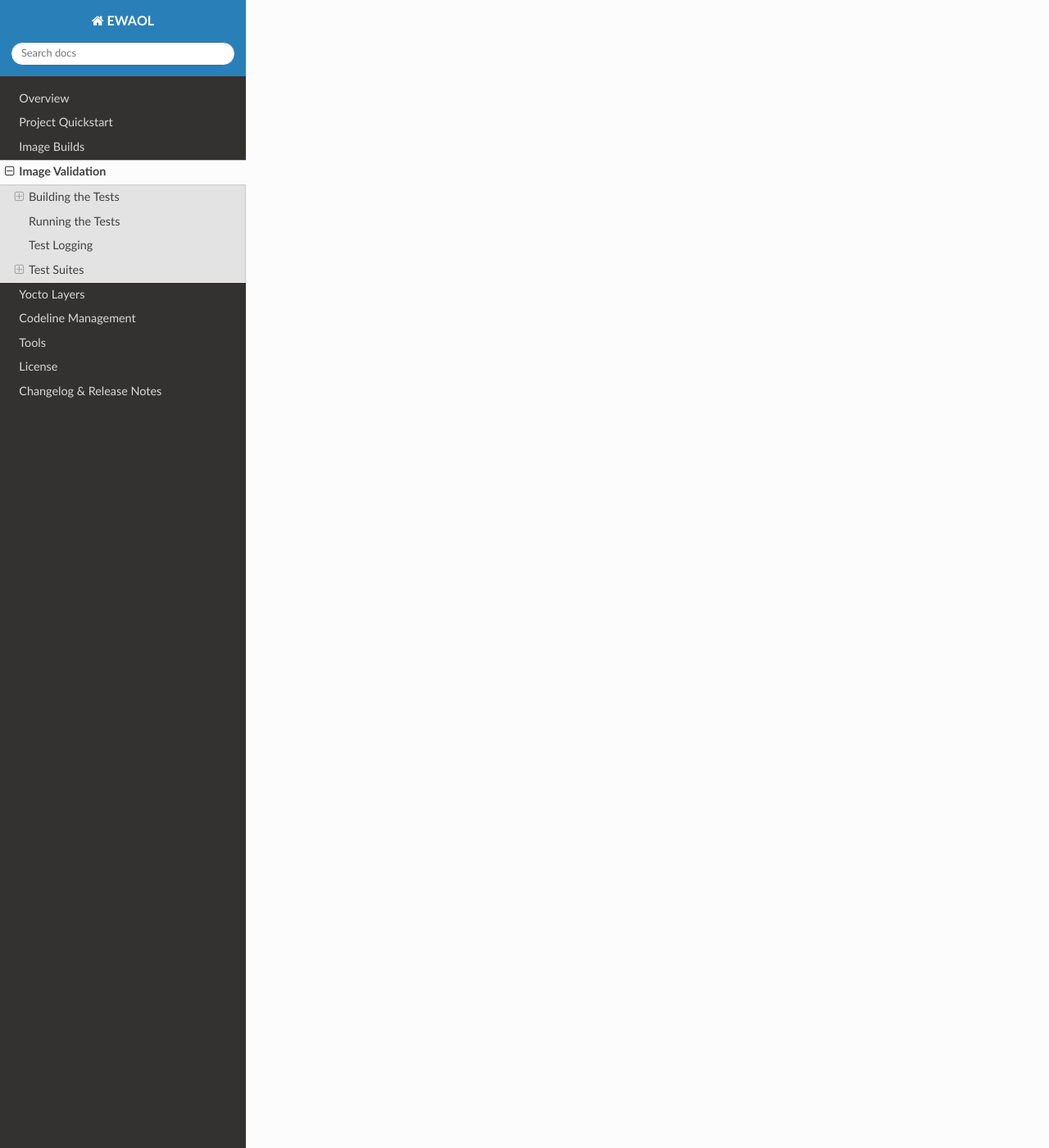
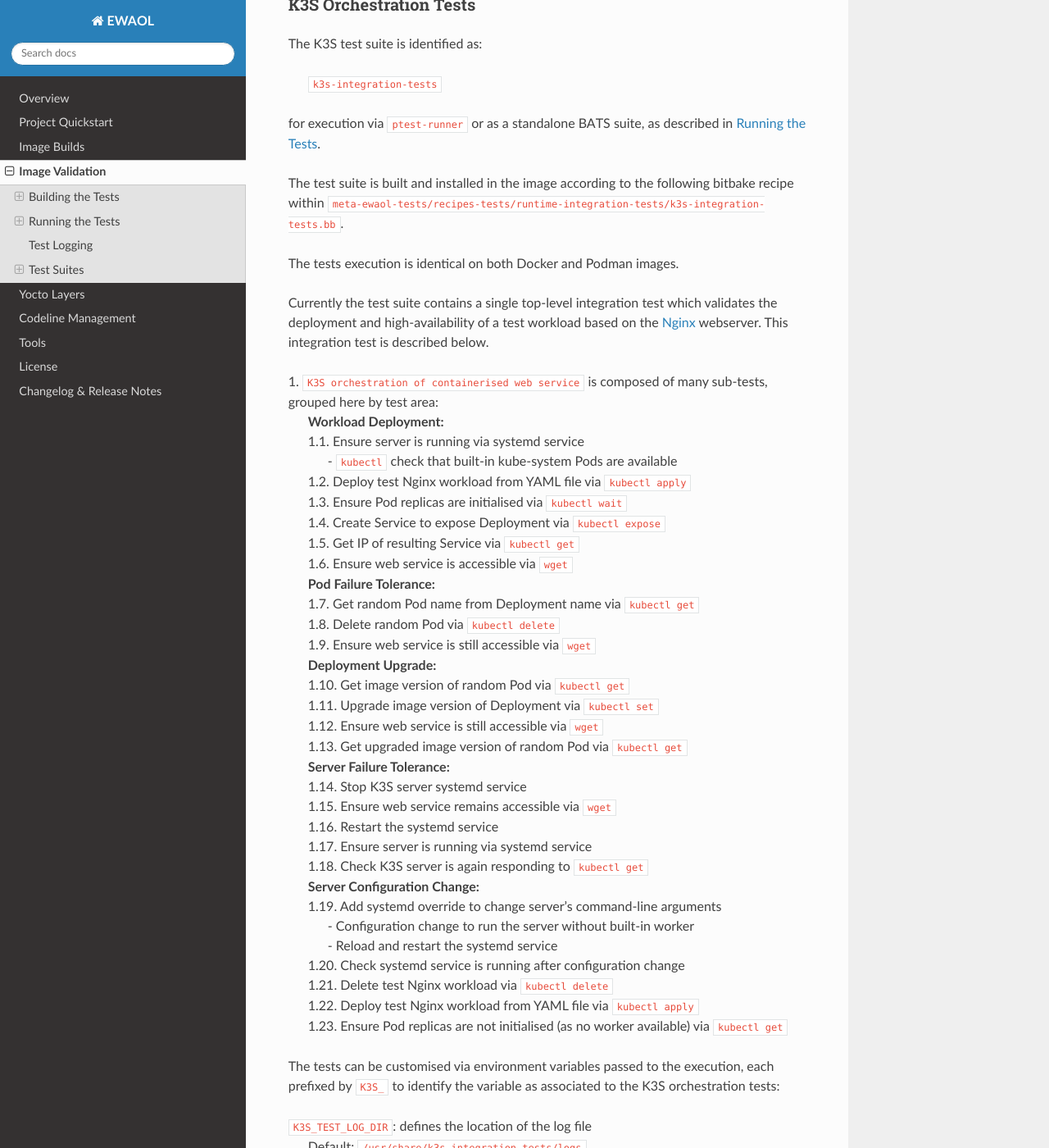
Before and after one commit to chaoge525/soafee_demo, a Sphinx documentation site: the page built from documentation/validations.rst, in a window 1280 px wide and 1400 px high, scrolled down 6516 px. Shown: the whole window at 82% size. Built offline with Sphinx 7.4.7 and the Read the Docs theme 2.0.0, drawn with Linux system fonts in a browser that asks for light colours; some of the changed text lies outside the part shown.

Commit message:
doc: Add K3S support and integration test suite documentation
Issue-Id: SCM-2365
Issue-Id: SCM-2366
Signed-off-by: Richard Neill <richard.neill@arm.com>
Change-Id: Iae0b03219dcc485741a3c4ceb8f1fbfb5c198889

````diff
--- a/documentation/validations.rst
+++ b/documentation/validations.rst
@@ -7,13 +7,14 @@ after booting the image, or within a Continuous Integration process.
 
 The EWAOL integration tests provide a mechanism to validate that an image has
 functionality that is compliant with the EWAOL project, where the
-``meta-ewaol-tests`` Yocto layer is independently available for inclusion in any
-desired Yocto image build process.
+``meta-ewaol-tests`` Yocto layer is independently available for inclusion in
+any desired Yocto image build process.
 
 Currently, run-time integration tests are provided for validating the
 functionality of:
 
 * Container Engine (Docker, Podman)
+* K3S Container Orchestration
 
 These integration tests are described later in this document.
 
@@ -94,14 +95,16 @@ Running the Tests
 -----------------
 
 Once the tests are built and the image booted, they can be run on the target
-either using the ptest framework via:
+using the ptest framework via:
 
 .. code-block:: console
 
    ptest-runner [test-suite-id]
 
-Or as a standalone BATS script, via a runner script included in the test suite
-directory:
+If the test suite identifier is omitted, all integration tests will be run.
+
+Alternatively, the tests may be run as a standalone BATS script, via a runner
+script included in the test suite directory:
 
 .. code-block:: console
 
@@ -116,7 +119,103 @@ composed of multiple assertions, where each assertion is considered a named
 sub-test. If a sub-test fails, its individual result will be included in the
 output with a similar format. In addition, if a test failed then debugging
 information will be provided in the output with a ``DEBUG`` prefix. The format
-of these results are described in `Test Logging`_ below.
+of these results are described in `Test Logging`_.
+
+.. _validations_fvp-base_running_tests:
+
+fvp-base: running tests
+^^^^^^^^^^^^^^^^^^^^^^^
+
+To start fvp emulation and run tests you need to:
+
+* build the tests using above instructions
+  `fvp-base: build image including tests`_
+* start the fvp-base emulator with podman or docker flavour:
+
+  * using ``kas`` directly:
+
+    .. code-block:: console
+
+      kas shell --keep-config-unchanged \
+          meta-ewaol-config/kas/fvp-base.yml:meta-ewaol-config/kas/tests.yml \
+              --command "../layers/meta-arm/scripts/runfvp \
+                   tmp/deploy/images/fvp-base/ewaol-image-[docker|podman]-fvp-base.fvpconf \
+                   --console \
+                   -- \
+                       --parameter 'bp.smsc_91c111.enabled=1' \
+                       --parameter 'bp.hostbridge.userNetworking=true'"
+
+  * using ``tools/build/kas-ci-build.py``:
+
+    .. code-block:: console
+
+        ./tools/build/kas-ci-build.py fvp-base.yml:tests.yml \
+            --engine-arguments ' -it -p 5000:5000' \
+            --kas-arguments 'shell --keep-config-unchanged \
+                --command "/work/layers/meta-arm/scripts/runfvp \
+                    tmp/deploy/images/fvp-base/ewaol-image-[docker|podman]-fvp-base.fvpconf \
+                       -- \
+                           --parameter \"bp.smsc_91c111.enabled=1\" \
+                           --parameter \"bp.hostbridge.userNetworking=true\""'
+
+    * grab FVP emulation console in other terminal window with
+      ``telnet localhost 5000``
+
+* login as ``root`` without password, then execute all tests with:
+
+.. code-block:: console
+
+    $ ptest-runner
+    START: ptest-runner
+    [...]
+    PASS:container-engine-integration-tests
+    [...]
+    PASS:k3s-integration-tests
+    [...]
+    STOP: ptest-runner
+
+  * to run a specific integration test suite, provide its identifier as an
+  argument to ``ptest-runner``.
+
+* to finish the fvp emulation you need to close telnet session
+  and stop the runfvp script:
+
+  1. to close telnet session:
+
+    * escape to telnet console with ``ctrl+]``
+    * run ``quit`` to close the session.
+
+  2. to stop the runfvp:
+
+    * type ``ctrl+c`` and wait for kas process to finish
+
+.. _validations_n1sdp_running_tests:
+
+n1sdp: running tests
+^^^^^^^^^^^^^^^^^^^^
+
+To run tests on N1SDP you need to:
+
+* build the tests using above instructions `n1sdp: build image including tests`_
+* boot a n1sdp board using the images generated by kas using the information
+  from the :ref:`quickstart_deploy_on_n1sdp` section.
+
+Log in as ``root`` without password. All tests can then be launched from the
+main console:
+
+.. code-block:: console
+
+    $ ptest-runner
+    START: ptest-runner
+    [...]
+    PASS:container-engine-integration-tests
+    [...]
+    PASS:k3s-integration-tests
+    [...]
+    STOP: ptest-runner
+
+To run a specific integration test suite, provide its identifier as an argument
+to ``ptest-runner``.
 
 Test Logging
 ------------
@@ -144,8 +243,8 @@ the log. The format of a debugging message is:
 
     ``DEBUG:[top_level_test_name]:[return_code]:[stdout]:[stderr]```
 
-Additional informational messages may appear in the log file with an ``INFO``
-prefix, e.g. to log that an environment clean-up action occurred.
+Additional informational messages may appear in the log file with ``INFO`` or
+``DEBUG`` prefixes, e.g. to log that an environment clean-up action occurred.
 
 The test suites are detailed below.
 
@@ -199,96 +298,10 @@ container engine tests:
 |    See `Test Logging`_
 |  ``CE_TEST_CLEAN_ENV``: enable test environment cleanup
 |    Default: ``1`` (enabled)
-|    See `Environment Clean-Up`_
+|    See `Container Engine Environment Clean-Up`_
 
-.. _validations_fvp-base_running_tests:
-
-fvp-base: running tests
-"""""""""""""""""""""""
-
-To start fvp emulation and run tests you need to:
-
-* build the tests using above instructions
-  `fvp-base: build image including tests`_
-* start the fvp-base emulator with podman or docker flavour:
-
-  * using ``kas`` directly:
-
-    .. code-block:: console
-
-      kas shell --keep-config-unchanged \
-          meta-ewaol-config/kas/fvp-base.yml:meta-ewaol-config/kas/tests.yml \
-              --command "../layers/meta-arm/scripts/runfvp \
-                   tmp/deploy/images/fvp-base/ewaol-image-[docker|podman]-fvp-base.fvpconf \
-                   --console \
-                   -- \
-                       --parameter 'bp.smsc_91c111.enabled=1' \
-                       --parameter 'bp.hostbridge.userNetworking=true'"
-
-  * using ``tools/build/kas-ci-build.py``:
-
-    .. code-block:: console
-
-        ./tools/build/kas-ci-build.py fvp-base.yml:tests.yml \
-            --engine-arguments ' -it -p 5000:5000' \
-            --kas-arguments 'shell --keep-config-unchanged \
-                --command "/work/layers/meta-arm/scripts/runfvp \
-                    tmp/deploy/images/fvp-base/ewaol-image-[docker|podman]-fvp-base.fvpconf \
-                       -- \
-                           --parameter \"bp.smsc_91c111.enabled=1\" \
-                           --parameter \"bp.hostbridge.userNetworking=true\""'
-
-    * grab FVP emulation console in other terminal window with
-      ``telnet localhost 5000``
-
-* login as ``root`` without password, then execute tests with:
-
-.. code-block:: console
-
-    $ ptest-runner container-engine-integration-tests
-    START: ptest-runner
-    [...]
-    PASS:container-engine-integration-tests
-    [...]
-    STOP: ptest-runner
-
-* to finish the fvp emulation you need to close telnet session
-  and stop the runfvp script:
-
-  1. to close telnet session:
-
-    * escape to telnet console with ``ctrl+]``
-    * run ``quit`` to close the session.
-
-  2. to stop the runfvp:
-
-    * type ``ctrl+c`` and wait for kas process to finish
-
-.. _validations_n1sdp_running_tests:
-
-n1sdp: running tests
-""""""""""""""""""""
-
-To run tests on N1SDP you need to:
-
-* build the tests using above instructions `n1sdp: build image including tests`_
-* boot a n1sdp board using the images generated by kas using the information
-  from the :ref:`quickstart_deploy_on_n1sdp` section.
-
-Login as ``root`` without password. Tests can then be launched from the main
-console:
-
-.. code-block:: console
-
-    $ ptest-runner container-engine-integration-tests
-    START: ptest-runner
-    [...]
-    PASS:container-engine-integration-tests
-    [...]
-    STOP: ptest-runner
-
-Environment Clean-Up
-""""""""""""""""""""
+Container Engine Environment Clean-Up
+"""""""""""""""""""""""""""""""""""""
 
 A clean environment is expected when running the container engine tests. For
 example, if the target image already exists within the container engine
@@ -308,3 +321,96 @@ The environment clean operation involves:
 
 If enabled then the environment clean operations will always be run, regardless
 of test-suite success or failure.
+
+K3S Orchestration Tests
+^^^^^^^^^^^^^^^^^^^^^^^
+
+The K3S test suite is identified as:
+
+    ``k3s-integration-tests``
+
+for execution via ``ptest-runner`` or as a standalone BATS suite, as described
+in `Running the Tests`_.
+
+The test suite is built and installed in the image according to the following
+bitbake recipe within
+``meta-ewaol-tests/recipes-tests/runtime-integration-tests/k3s-integration-tests.bb``.
+
+The tests execution is identical on both Docker and Podman images.
+
+Currently the test suite contains a single top-level integration test which
+validates the deployment and high-availability of a test workload based on the
+`Nginx`_ webserver. This integration test is described below.
+
+.. _Nginx: https://www.nginx.com/
+
+| 1. ``K3S orchestration of containerised web service`` is composed of many
+     sub-tests, grouped here by test area:
+|    **Workload Deployment:**
+|    1.1. Ensure server is running via systemd service
+|        - ``kubectl`` check that built-in kube-system Pods are available
+|    1.2. Deploy test Nginx workload from YAML file via ``kubectl apply``
+|    1.3. Ensure Pod replicas are initialised via ``kubectl wait``
+|    1.4. Create Service to expose Deployment via ``kubectl expose``
+|    1.5. Get IP of resulting Service via ``kubectl get``
+|    1.6. Ensure web service is accessible via ``wget``
+|    **Pod Failure Tolerance:**
+|    1.7. Get random Pod name from Deployment name via ``kubectl get``
+|    1.8. Delete random Pod via ``kubectl delete``
+|    1.9. Ensure web service is still accessible via ``wget``
+|    **Deployment Upgrade:**
+|    1.10. Get image version of random Pod via ``kubectl get``
+|    1.11. Upgrade image version of Deployment via ``kubectl set``
+|    1.12. Ensure web service is still accessible via ``wget``
+|    1.13. Get upgraded image version of random Pod via ``kubectl get``
+|    **Server Failure Tolerance:**
+|    1.14. Stop K3S server systemd service
+|    1.15. Ensure web service remains accessible via ``wget``
+|    1.16. Restart the systemd service
+|    1.17. Ensure server is running via systemd service
+|    1.18. Check K3S server is again responding to ``kubectl get``
+|    **Server Configuration Change:**
+|    1.19. Add systemd override to change server's command-line arguments
+|         - Configuration change to run the server without built-in worker
+|         - Reload and restart the systemd service
+|    1.20. Check systemd service is running after configuration change
+|    1.21. Delete test Nginx workload via ``kubectl delete``
+|    1.22. Deploy test Nginx workload from YAML file via ``kubectl apply``
+|    1.23. Ensure Pod replicas are not initialised (as no worker available) via
+           ``kubectl get``
+
+The tests can be customised via environment variables passed to the execution,
+each prefixed by ``K3S_`` to identify the variable as associated to the
+K3S orchestration tests:
+
+|  ``K3S_TEST_LOG_DIR``: defines the location of the log file
+|    Default: ``/usr/share/k3s-integration-tests/logs``
+|    Directory will be created if it does not exist
+|    See `Test Logging`_
+|  ``K3S_TEST_CLEAN_ENV``: enable test environment cleanup
+|    Default: ``1`` (enabled)
+|    See `K3S Environment Clean-Up`_
+
+K3S Environment Clean-Up
+""""""""""""""""""""""""
+
+A clean environment is expected when running the K3S integration tests, to
+ensure that the system is ready to be validated. For example, the test suite
+expects that the Pods created from any previous execution of the integration
+tests have been deleted, in order to test that a new Deployment successfully
+initialises new Pods for orchestration.
+
+Therefore, if ``K3S_TEST_CLEAN_ENV`` is set to ``1`` (as is default), running
+the test suite will perform an environment clean before and after the suite
+execution.
+
+The environment clean operation involves:
+
+    * Starting the K3S systemd service if it is not currently active
+    * Deleting any previous K3S test Service
+    * Deleting any previous K3S test Deployment, ensuring corresponding Pods
+      are also deleted
+    * Deleting any previous K3S systemd service test override
+
+If enabled then the environment clean operations will always be run, regardless
+of test-suite success or failure.
````
Also changed, not shown: documentation/builds.rst (+23 -0 lines), 1 other file.
